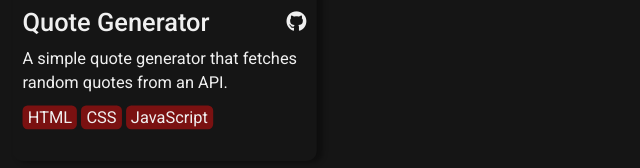
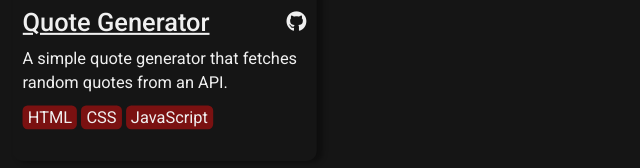
Before and after one commit to Ofonna-N/mini-projects, a website built with Vite: page index.html in a window 1280 px wide. In both pictures the pointer is over the element "Quote Generator". Shown: the part 656-824 px from the top of the page, 0-640 px from the left. Built offline with nearby package versions, Linux system fonts and the light colour scheme.

Commit message:
add underline to card title on card hover

```diff
--- a/src/projects/home_page/css/projects.css
+++ b/src/projects/home_page/css/projects.css
@@ -39,6 +39,9 @@
   }
   & a {
     text-decoration: none;
+  }
+  &:hover .project-card__title {
+    text-decoration: underline;
   }
 }
 .project-card__title-container {
--- a/src/projects/home_page/scripts/home.ts
+++ b/src/projects/home_page/scripts/home.ts
@@ -54,7 +54,6 @@ const getProjectCard = (project: Project) => {
                   <div class="project-card__content">
                              <div class="project-card__title-container">
                       <h3 class="project-card__title">${project.title}</h3>
-
                       <i
                         class="fa-brands fa-github"
                         onclick='window.open("${project.codeLink}", "_blank")'
```
